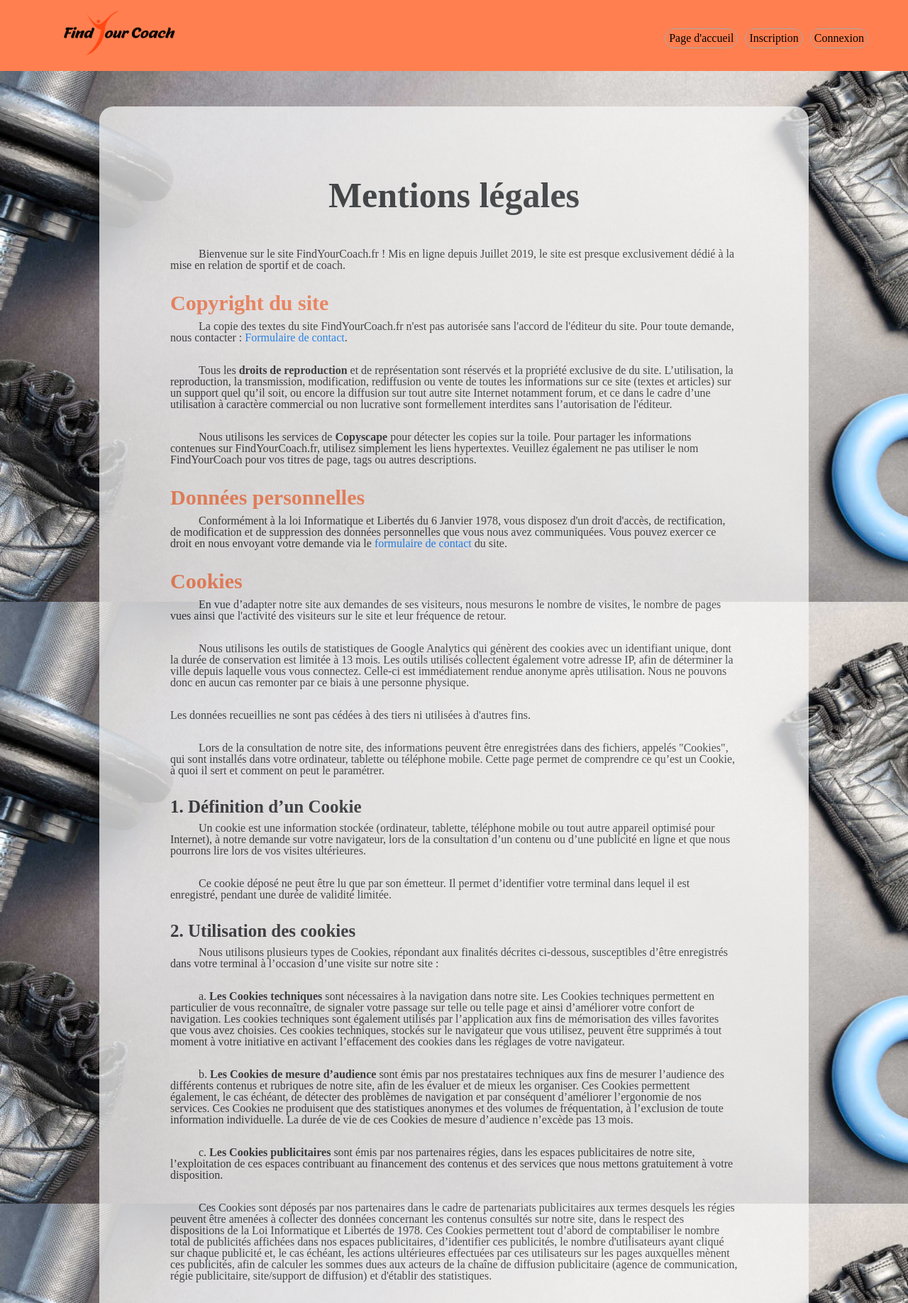
After one commit to sauvalsen/find_your_coach, a Symfony app: template templates/mentions_legales/index.html.twig in a window 1280 px wide. The commit adds this page. Shown: the top 1836 px of the page at 71% size. Run offline with Twig, Linux system fonts and the light colour scheme; the template is opened without the code that fills it, so the values that code supplies are empty; some libraries are stand-ins or nearby versions.

Commit message:
Template mentions légales

```diff
--- /dev/null
+++ b/public/asset_front/css/style_mentions_legales.css
@@ -0,0 +1,65 @@
+body{
+    background: no-repeat url("../img/fitness_large.jpg");
+    background-position: center;
+    background-size: cover;
+    background-attachment: fixed;
+}
+header{
+    margin-bottom: 50px;
+}
+#article {
+    background-color: whitesmoke;
+    max-width: 1000px;
+    margin: auto;
+    padding: 100px;
+    border-radius:20px;
+    opacity: 0.75;
+    text-justify: auto;
+}
+
+h1 {
+    font-weight: bold;
+    font-size: 50px;
+    text-align: center;
+    margin-bottom: 50px;
+}
+
+h2 {
+    color: var(--Couleur-principale);
+    font-weight: bold;
+    font-size: 30px;
+    margin-bottom:10px;
+}
+
+h3, h4{
+    font-weight: bold;
+    font-size: 25px;
+    margin-bottom:10px;
+}
+
+#article ul{
+    margin:0 0 30px 50px;
+}
+
+#article ul li{
+    line-height: 2;
+    list-style-position: outside;
+    list-style: square;
+}
+
+strong{
+    font-weight: bold;
+}
+
+p{
+    margin-bottom: 30px;
+    text-indent: 5%;
+}
+
+.no-indent{
+    text-indent: 0;
+}
+
+footer{
+    margin-top: 50px;
+}
--- a/templates/admin/index.html.twig
+++ b/templates/admin/index.html.twig
@@ -6,5 +6,5 @@
     <h1>Accueil back</h1>
 {% endblock %}
 {% block javascript %}
-<script src="{{ asset('asset_back/js/main.js') }}"></script>
+    <script src="{{ asset('asset_back/js/main.js') }}"></script>
 {% endblock %}
--- a/templates/base.html.twig
+++ b/templates/base.html.twig
@@ -4,8 +4,8 @@
         <meta charset="UTF-8">
         <title>{% block title %}Welcome!{% endblock %}</title>
         <link rel="stylesheet" href="https://stackpath.bootstrapcdn.com/bootstrap/4.3.1/css/bootstrap.min.css" integrity="sha384-ggOyR0iXCbMQv3Xipma34MD+dH/1fQ784/j6cY/iJTQUOhcWr7x9JvoRxT2MZw1T" crossorigin="anonymous">
+        <link rel="stylesheet" href="https://use.fontawesome.com/releases/v5.8.2/css/all.css" integrity="sha384-oS3vJWv+0UjzBfQzYUhtDYW+Pj2yciDJxpsK1OYPAYjqT085Qq/1cq5FLXAZQ7Ay" crossorigin="anonymous">
         <link href="{{ asset('asset_front/css/style.css') }}" rel="stylesheet"/>
-        <link rel="stylesheet" href="https://use.fontawesome.com/releases/v5.8.2/css/all.css" integrity="sha384-oS3vJWv+0UjzBfQzYUhtDYW+Pj2yciDJxpsK1OYPAYjqT085Qq/1cq5FLXAZQ7Ay" crossorigin="anonymous">
         {% block stylesheets %}{% endblock %}
     </head>
     <body>
@@ -64,7 +64,7 @@
                 <div class="bottom-bar">
                     <p class="copyright">© 2019 Find Your Coach.&nbsp;Réalisé par<span> La Frite Team</span></p>
                     <ul class="nav-footer">
-                        <li><a href="#">Mentions légales&nbsp;</a></li>
+                        <li><a href="mentions_legales">Mentions légales&nbsp;|</a></li>
                         <li><a href="#">Nous contacter</a></li>
                     </ul>
                 </div>
--- /dev/null
+++ b/templates/mentions_legales/index.html.twig
@@ -0,0 +1,133 @@
+{% extends 'base.html.twig' %}
+
+{% block title %}Mentions légales{% endblock %}
+{% block stylesheets %}<link href="{{ asset('asset_front/css/style_mentions_legales.css') }}" rel="stylesheet"/>{% endblock %}
+
+{% block body %}
+    <!-- Article -->
+    <div class="fond-mentions-legales">
+        <div id="article" class="texte boxshadowgrey">
+
+            <h1>Mentions légales</h1>
+
+            <p>Bienvenue sur le site FindYourCoach.fr ! Mis en ligne depuis Juillet 2019, le site est presque exclusivement dédié à la mise en relation de sportif et de coach.</p>
+
+            <h2>Copyright du site</h2>
+            <p>La copie des textes du site FindYourCoach.fr n'est pas autorisée sans l'accord de l'éditeur du site. Pour toute demande, nous contacter : <a href="#">Formulaire de contact</a>.</p>
+
+            <p>Tous les <strong>droits de reproduction</strong> et de représentation sont
+                réservés et la propriété exclusive de du site.
+                L’utilisation, la reproduction, la transmission,
+                modification, rediffusion ou vente de toutes les
+                informations sur ce site (textes et articles)
+                sur un support quel qu’il soit, ou encore la diffusion sur
+                tout autre site Internet notamment forum, et ce dans le
+                cadre d’une utilisation à caractère commercial ou non
+                lucrative sont formellement interdites sans l’autorisation
+                de l'éditeur.</p>
+
+            <p>Nous utilisons les services de <strong>Copyscape</strong>
+                pour détecter les copies sur la toile.
+                Pour partager les informations contenues sur
+                FindYourCoach.fr, utilisez simplement les liens hypertextes. Veuillez
+                également ne pas
+                utiliser le nom <b>FindYourCoach</b> pour vos titres de page, tags ou autres
+                descriptions.</p>
+
+            <h2>Données personnelles</h2>
+            <p>Conformément à la loi Informatique et Libertés du 6 Janvier 1978, vous disposez d'un droit d'accès,
+                de rectification, de modification et de suppression des données personnelles que vous nous avez communiquées.
+                Vous pouvez exercer ce droit en nous envoyant votre demande via le <a href="#">formulaire de contact</a> du site.</p>
+
+            <h2>Cookies</h2>
+            <p>En vue d’adapter notre site aux demandes de ses visiteurs, nous mesurons le nombre de visites, le nombre de pages vues ainsi que l'activité des visiteurs sur le site et leur fréquence de retour.</p>
+            <p>Nous utilisons les outils de statistiques de Google Analytics qui génèrent des cookies avec un identifiant unique, dont la durée de conservation est limitée à 13 mois. Les outils utilisés collectent également votre adresse IP, afin de déterminer la ville depuis laquelle vous vous connectez. Celle-ci est immédiatement rendue anonyme après utilisation. Nous ne pouvons  donc en aucun cas remonter par ce biais à une personne physique.</p>
+            <p class="no-indent">Les données recueillies ne sont pas cédées à des tiers ni utilisées à d'autres fins.</p>
+            <p>Lors de la consultation de notre site, des informations peuvent être enregistrées dans des fichiers, appelés "Cookies", qui sont installés dans votre ordinateur, tablette ou téléphone mobile. Cette page permet de comprendre ce qu’est un Cookie, à quoi il sert et comment on peut le paramétrer.</p>
+
+            <h3>1. Définition d’un Cookie</h3>
+            <p>Un cookie est une information stockée (ordinateur, tablette, téléphone mobile ou tout autre appareil optimisé pour Internet), à notre demande sur votre navigateur, lors de la consultation d’un contenu ou d’une publicité en ligne et que nous pourrons lire lors de vos visites ultérieures.</p>
+            <p>Ce cookie déposé ne peut être lu que par son émetteur. Il permet d’identifier votre terminal dans lequel il est enregistré, pendant une durée de validité limitée.</p>
+
+            <h3>2. Utilisation des cookies</h3>
+            <p>Nous utilisons plusieurs types de Cookies, répondant aux finalités décrites ci-dessous, susceptibles d’être enregistrés dans votre terminal à l’occasion d’une visite sur notre site :</p>
+            <p>a. <strong>Les Cookies techniques</strong> sont nécessaires à la navigation dans notre site. Les Cookies techniques permettent en particulier de vous reconnaître, de signaler votre passage sur telle ou telle page et ainsi d’améliorer votre confort de navigation. Les cookies techniques sont également utilisés par l’application aux fins de mémorisation des villes favorites que vous avez choisies. Ces cookies techniques, stockés sur le navigateur que vous utilisez, peuvent être supprimés à tout moment à votre initiative en activant l’effacement des cookies dans les réglages de votre navigateur.</p>
+            <p>b. <strong>Les Cookies de mesure d’audience</strong> sont émis par nos prestataires techniques aux fins de mesurer l’audience des différents contenus et rubriques de notre site, afin de les évaluer et de mieux les organiser. Ces Cookies permettent également, le cas échéant, de détecter des problèmes de navigation et par conséquent d’améliorer l’ergonomie de nos services. Ces Cookies ne produisent que des statistiques anonymes et des volumes de fréquentation, à l’exclusion de toute information individuelle. La durée de vie de ces Cookies de mesure d’audience n’excède pas 13 mois.</p>
+            <p>c. <strong>Les Cookies publicitaires</strong> sont émis par nos partenaires régies, dans les espaces publicitaires de notre site, l’exploitation de ces espaces contribuant au financement des contenus et des services que nous mettons gratuitement à votre disposition.</p>
+
+            <p>Ces Cookies sont déposés par nos partenaires dans le cadre de partenariats publicitaires aux termes desquels les régies peuvent être amenées à collecter des données concernant les contenus consultés sur notre site, dans le respect des dispositions de la Loi Informatique et Libertés de 1978. Ces Cookies permettent tout d’abord de comptabiliser le nombre total de publicités affichées dans nos espaces publicitaires, d’identifier ces publicités, le nombre d'utilisateurs ayant cliqué sur chaque publicité et, le cas échéant, les actions ultérieures effectuées par ces utilisateurs sur les pages auxquelles mènent ces publicités, afin de calculer les sommes dues aux acteurs de la chaîne de diffusion publicitaire (agence de communication, régie publicitaire, site/support de diffusion) et d'établir des statistiques.</p>
+            <p>Ces Cookies publicitaires permettent également d’adapter les contenus publicitaires affichés sur votre terminal dans nos espaces publicitaires, selon la navigation de votre terminal dans notre site, voir, le cas échéant, en fonction des données de localisation (longitude et latitude) transmises par votre terminal avec votre accord préalable (publicité comportementale). Ainsi, vous pouvez visualiser la publicité qui nous semble la plus adaptée à votre profil anonyme d’utilisation de votre terminal. Ces Cookies peuvent aussi permettre de limiter le nombre de fois où vous voyez une même publicité sur un même support et d’adapter les contenus publicitaires affichés sur votre terminal dans nos espaces publicitaires en fonction des données personnelles que vous auriez pu volontairement fournir (ciblage publicitaire). La durée de vie de ces Cookies publicitaires n’excède pas 13 mois.</p>
+
+            <h3>3. Choisir les cookies</h3>
+            <p>En utilisant notre site, vous consentez à l’utilisation des Cookies ci-dessus. Vous pouvez toutefois choisir à tout moment de désactiver tout ou partie de ces Cookies, à l’exception des Cookies techniques nécessaires au fonctionnement du site. Votre navigateur peut également être paramétré pour vous signaler les Cookies qui sont déposés dans votre terminal et vous demander de les accepter ou pas.</p>
+
+            <h4>A. Refuser un Cookie avec votre logiciel de navigation</h4>
+            <p>Vous pouvez à tout moment choisir de désactiver tout ou partie des Cookies. Votre navigateur peut également être paramétré pour vous signaler les Cookies déposés dans votre terminal et demander de les accepter ou non (au cas par cas ou en totalité). Nous vous rappelons toutefois que la désactivation de tous les Cookies vous empêchera d’utiliser notre site dans des conditions normales, à l’exception des fonctions basiques.</p>
+            <p class="no-indent"><strong>Google Chrome : <a href="https://support.google.com/accounts/answer/61416?hl=fr">https://support.google.com/accounts</a></strong></p>
+
+            <ul>
+                <li>Sélectionnez l'icône du menu Chrome</li>
+                <li>Sélectionnez Paramètres</li>
+                <li>En bas de la page, sélectionnez Afficher les paramètres avancés</li>
+                <li>Dans la section "Confidentialité", sélectionnez Paramètres de contenu</li>
+                <li>Sélectionnez Interdire à tous les sites de stocker des données</li>
+                <li>Sélectionnez OK</li>
+            </ul>
+
+            <p class="no-indent"><strong>Safari : <a href="https://support.apple.com/kb/PH21411?viewlocale=fr_FR&amp;locale=fr_CA">https://support.apple.com/</a></strong></p>
+            <ul>
+                <li>Choisissez Safari</li>
+                <li>Allez dans Préférences puis cliquez sur Confidentialité</li>
+                <li>Puis effectuez l’une des opérations suivantes, pour définir les cookies et les données de sites web acceptés, en sélectionnant une option relative aux « Cookies et données de site web » :    </li>
+            </ul>
+
+            <p>Ⅰ. Toujours bloquer : Safari ne permet à aucun site web, tiers ni annonceur de stocker des cookies et autres données sur votre Mac. Cela peut empêcher certains sites web de fonctionner correctement</p>
+            <p>ⅠⅠ. Autoriser à partir du site web actif uniquement : Safari accepte les cookies et les données de sites web provenant uniquement du site que vous visitez actuellement. Les sites web intègrent souvent du contenu provenant d’autres sources. Safari ne permet pas à ces tiers de stocker ou de consulter des cookies et autres données</p>
+            <p>ⅠⅠⅠ. Autoriser à partir des sites web que j’ai visités : Safari accepte les cookies et les données de sites web provenant uniquement des sites que vous avez visités. Safari utilise vos cookies existants pour déterminer si vous avez visité un site web. Sélectionnez cette option pour empêcher les sites web qui ont intégré du contenu aux autres sites que vous consultez de stocker des cookies et des données sur votre Mac.</p>
+            <p>Toujours autoriser : Safari permet à tous les sites web, tiers et annonceurs de stocker des cookies et autres données sur votre Mac.</p>
+            <p class="no-indent"><strong>Mozilla : <a href="https://support.mozilla.org/fr/kb/activer-desactiver-cookies">https://support.mozilla.org</a> <br /></strong></p>
+
+            <ul>
+                <li>Cliquez sur le bouton de menu et sélectionnez Options</li>
+                <li>Sélectionnez le panneau Vie privée</li>
+                <li>Dans la zone Historique, pour l'option Règles de conservation, sélectionnez utiliser les paramètres personnalisés pour l'historique</li>
+                <li>Cochez la case Accepter les cookies pour activer les cookies, ou décochez-la pour les désactiver</li>
+            </ul>
+
+            <p class="no-indent">Le fait de bloquer les cookies peut empêcher certaines pages Web de s’afficher correctement.</p>
+            <p class="no-indent"><strong>Internet explorer : <a href="http://windows.microsoft.com/fr-fr/windows-vista/block-or-allow-cookies">http://windows.microsoft.com/</a> <br /></strong></p>
+            <ul>
+                <li>Pour ouvrir Internet Explorer, cliquez sur le bouton Démarrer, puis sur Internet Explorer</li>
+                <li>Cliquez sur le bouton Outils, puis sur Options Internet</li>
+                <li>Cliquez sur l’onglet Confidentialité, puis sous Paramètres, déplacez le curseur vers le haut pour bloquer tous les cookies ou vers le bas pour autoriser tous les cookies, puis cliquez sur OK.  </li>
+            </ul>
+
+            <p class="no-indent">Le fait de bloquer les cookies peut empêcher certaines pages Web de s’afficher correctement.</p>
+
+            <h4>B. Refuser un Cookie d’audience</h4>
+            <p>Sur notre site, les Cookies d’audience sont déposés par Google. Si vous ne souhaitez pas que notre site enregistre des Cookies dans votre navigateur à des fins de calcul d’audience, vous pouvez cliquer sur les liens de désactivation suivants qui enregistreront au sein de votre navigateur un Cookie ayant pour unique objet de les désactiver :</p>
+            <p><a href="http://www.google.com/intl/fr/policies/privacy/partners/">http://www.google.com/partners/</a></p>
+            <p>Attention, ces Cookies permettent de mesurer le trafic ou l’audience, associés à notre site internet, aux pages visitées et aux interactions réalisées sur le Site lors de votre visite. Les désactiver empêche donc toute collecte d’informations relatives à votre navigation sur notre Site et donc la proposition de contenus adaptés en fonction de votre navigation.</p>
+
+            <h4>C. Refuser un Cookie publicitaire</h4>
+            <p>Vous pouvez gérer l’utilisation et l’exploitation de ces Cookies en vous rendant sur la plateforme de gestion des Cookies publicitaires proposée par les professionnels de la publicité : <a href="http://www.youronlinechoices.com/fr/controler-ses-cookies/">http://www.youronlinechoices.com</a> et en suivant les instructions qui y sont données. Vous pourrez ainsi connaître les entreprises inscrites à cette plateforme, lesquelles vous offrent la possibilité de refuser ou accepter les Cookies utilisés par elles pour adapter à vos informations de navigation, les publicités susceptibles d’être affichées.</p>
+            <p>Certains Cookies aux fins de publicité comportementale sont déposés par des prestataires tiers partenaires. Vous pouvez également cliquer sur les liens suivants pour en savoir plus sur leurs pratiques et exercer votre choix :</p>
+
+            <ul>
+                <li>Cookies Rubicon: <a href="http://www.rubiconproject.com/privacy/consumer-online-profile-and-opt-out/">http://www.rubiconproject.com</a></li>
+                <li>Cookies Smart AdServer : <a href="http://smartadserver.fr/privacy-policy">smartadserver.fr</a></li>
+                <li>Cookies DoubleClick for Publishers  <a href="https://www.google.com/settings/u/0/ads/authenticated">https://www.google.com/settings</a></li>
+                <li>Cookies Appnexus : <a href="http://www.appnexus.com/en/company/platform-privacy-policy-fr">http://www.appnexus.com</a></li>
+                <li>Cookies Ligatus : <a href="https://www.ligatus.fr/politique-de-confidentialite">https://www.ligatus.fr</a></li>
+            </ul>
+
+            <p class="no-indent">Attention :</p>
+            <ul>
+                <li>Procéder à une désactivation empêchera l’affichage de toutes publicités ciblées par centres d’intérêt mais vous continuerez à recevoir les autres publicités. Désactiver ces Cookies empêche la collecte d’information permettant un meilleur ciblage publicitaire lors de vos visites : des encarts vides s’afficheront à la place de ces publicités ciblées.</li>
+                <li>La prise en compte de vos différents souhaits repose sur un Cookie ou plusieurs Cookies déterminés. Si vous supprimez tous les Cookies enregistrés au sein de votre terminal concernant notre site, nous ne saurons plus quel consentement vous avez émis. Cela reviendra donc à réinitialiser le consentement et vous devrez donc à nouveau refuser le ou les Cookies que vous ne souhaitez pas conserver. De même, si vous utilisez un autre navigateur Internet, vous devrez à nouveau refuser ces Cookies.</li>
+            </ul>
+
+        </div>
+    </div>
+    <!-- Fin Article -->
+{% endblock %}
--- a/templates/user/edit.html.twig
+++ b/templates/user/edit.html.twig
@@ -1,6 +1,6 @@
 {% extends 'back.html.twig' %}
 
-{% block title %}Edit User{% endblock %}
+{% block title %}Editer un utilisateur{% endblock %}
 
 {% block body %}
     <h1>Editer l'utilisateur</h1>
@@ -10,4 +10,5 @@
     <a href="{{ path('user_index') }}">Retour a la liste</a>
 
     {{ include('user/_delete_form.html.twig') }}
+
 {% endblock %}
--- a/templates/user/new.html.twig
+++ b/templates/user/new.html.twig
@@ -1,6 +1,6 @@
 {% extends 'back.html.twig' %}
 
-{% block title %}New User{% endblock %}
+{% block title %}Nouvel utilisateur{% endblock %}
 
 {% block body %}
     <h1>Créer un nouvel utilisateur</h1>
```
Also changed, not shown: src/Controller/MentionsLegalesController.php (added, +17 -0 lines), templates/user/index.html.twig (+4 -16 lines), templates/user/show.html.twig (+1 -9 lines), public/asset_front/img/fitness.jpg (added), public/asset_front/img/fitness_large.jpg (added).
